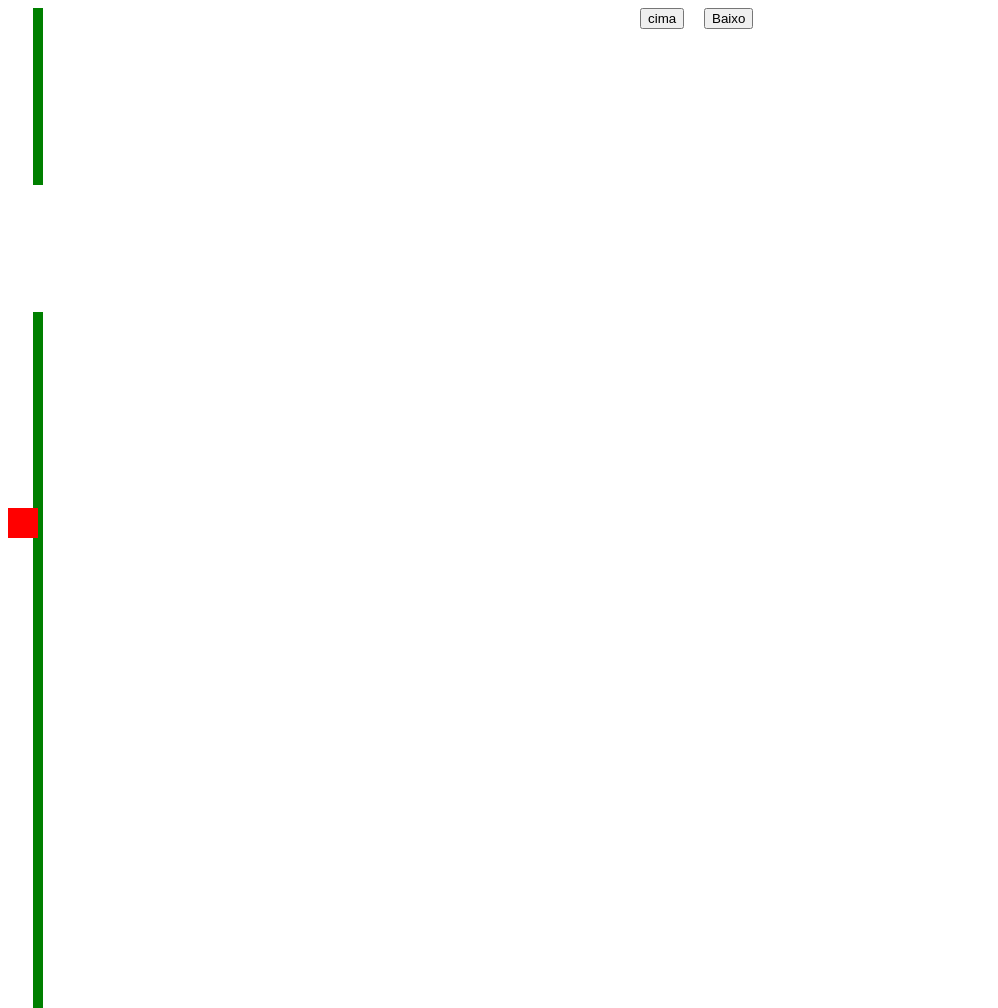
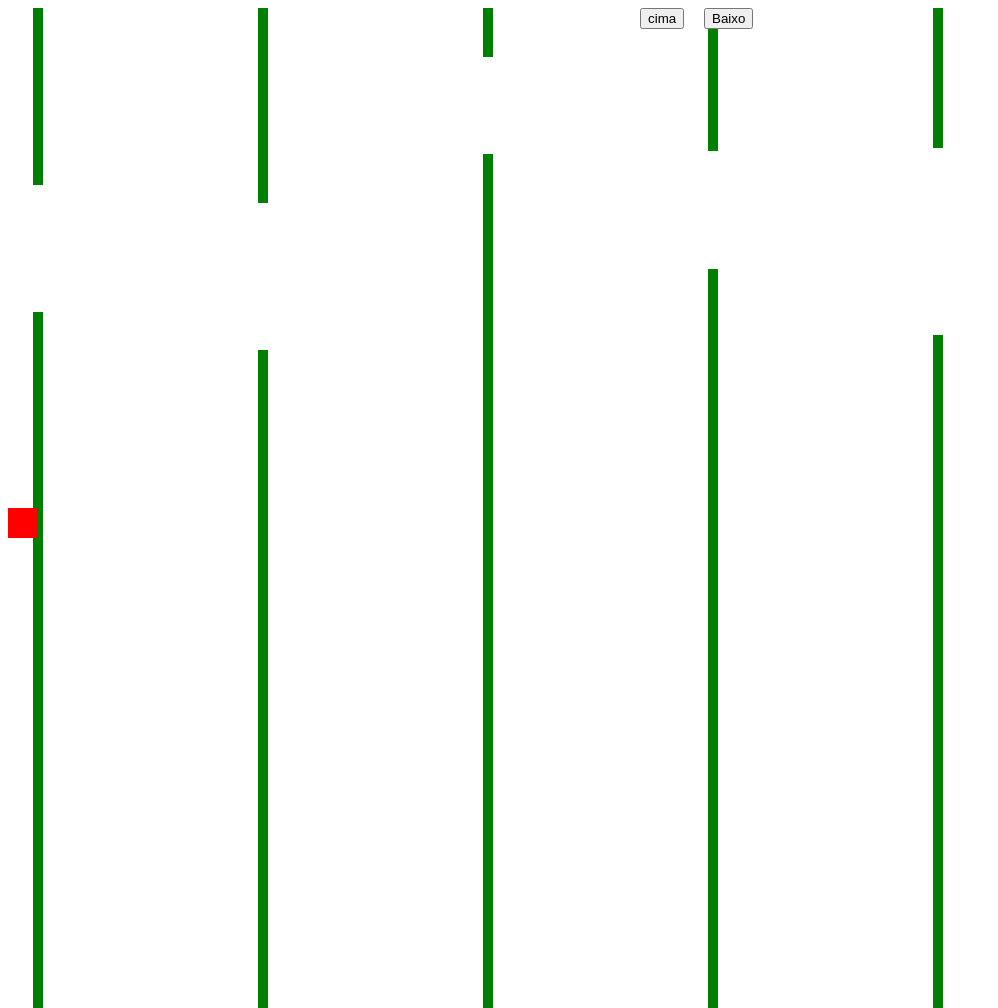
Before and after one commit to henriqueschmidt/velozes-e-furiosos, a plain HTML site: page index.html in a window 1280 px wide. Shown: the whole page, without its empty margins (0-998 px from the left). Drawn offline with Linux system fonts and the light colour scheme.

Commit message:
adicionado movimentaçao dos obj

```diff
--- a/index.html
+++ b/index.html
@@ -93,8 +93,8 @@
             }
         }
         myGameArea.clear();
-        myGameArea.frameNo += 1;
-        if (myGameArea.frameNo == 1) {
+        myGameArea.frameNo += 10;
+        if (myGameArea.frameNo == 1|| everyinterval(150)) {
             x = myGameArea.canvas.width;
             minHeight = 20;
             maxHeight = 200;
@@ -112,6 +112,10 @@
         componente.recarregar();
     }
 
+    function everyinterval(n) {
+        if ((myGameArea.frameNo / n) % 1 == 0) {return true;}
+        return false;
+    }
 </script>
 </body>
 </html>
```
